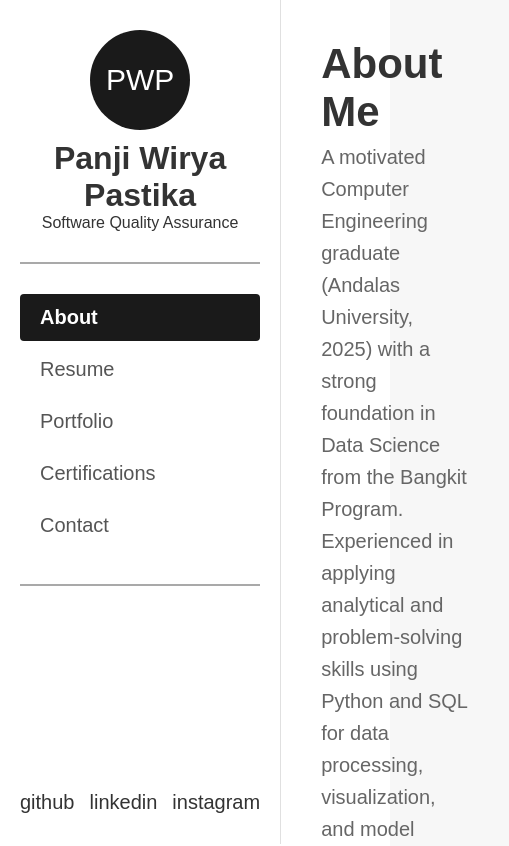
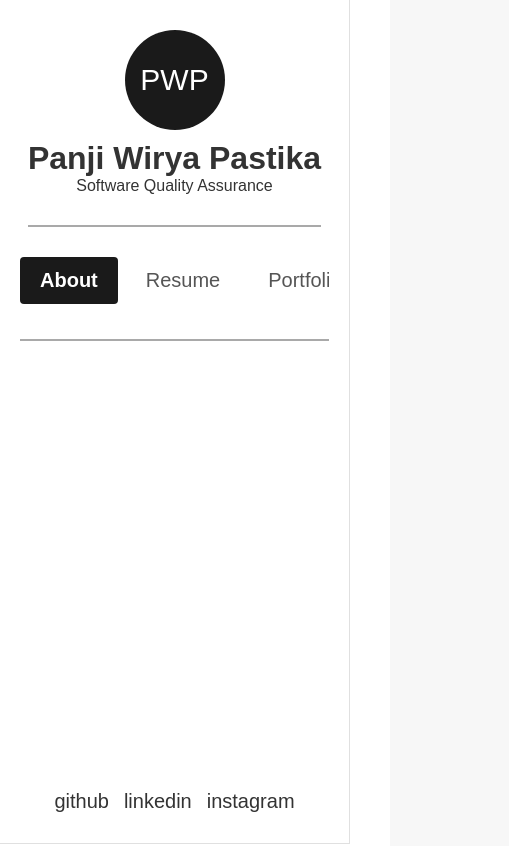
Before and after one commit to Panji824/portfolio, a React (Create React App) app: page / in a window 390 px wide. Shown: the top 846 px of the page, 509 px wide, since content can reach past the window. Built offline with nearby package versions, Linux system fonts and the light colour scheme.

Commit message:
responsive screen

```diff
--- a/src/styles/Layout.css
+++ b/src/styles/Layout.css
@@ -1,6 +1,100 @@
 /* src/styles/Layout.css */
 
 /* --- Struktur Aplikasi Utama --- */
+/* ================================================= */
+/* ATURAN RESPONSIVE: Mengubah Sidebar menjadi Navbar Atas */
+/* ================================================= */
+
+/* ATURAN 1 & 2: Tablet dan Layar Menengah (Max 1024px) */
+@media (max-width: 1024px) {
+    /* Mengurangi padding konten agar lebih lega */
+    .content-area {
+        padding: 40px 30px;
+    }
+}
+
+/* ATURAN 3: Layar Kecil / Smartphone (Max 768px) */
+@media (max-width: 768px) {
+    /* 1. Mengubah Tata Letak Utama (App Container) */
+    .app-container {
+        /* Mengubah dari tampilan samping (flex) menjadi tampilan tumpuk (column) */
+        flex-direction: column;
+        min-height: auto; /* Hapus min-height agar tidak terlalu tinggi */
+    }
+
+    /* 2. Mengubah Sidebar menjadi Navbar */
+    .header-sidebar {
+        width: 100%; /* Sidebar mengambil lebar penuh */
+        height: auto; /* Tingginya disesuaikan dengan isi */
+        position: relative; /* Hapus sticky */
+        border-right: none;
+        border-bottom: 1px solid #e0e0e0; /* Tambahkan garis pemisah horizontal */
+        padding: 20px;
+    }
+
+    /* Memastikan Profile Info tetap di atas Navbar */
+    .profile-info {
+        border-bottom: none; /* Hapus garis pemisah lama */
+        padding-bottom: 0;
+        margin-bottom: 15px; /* Kurangi jarak bawah */
+    }
+
+    /* 3. Menata Navigasi (Menu) */
+    .main-nav {
+        /* Navbar menjadi horizontal dan di bawah profil */
+        margin: 0;
+        flex-grow: 0;
+
+    }
+
+    .main-nav ul {
+        /* Mengatur menu menjadi gulir horizontal */
+        display: flex;
+        overflow-x: auto; /* Memungkinkan gulir jika menu terlalu panjang */
+        padding-bottom: 10px; /* Jarak untuk scrollbar atau ke bawah */
+    }
+
+    .main-nav li {
+        /* Item menu berjejer secara horizontal */
+        flex-shrink: 0; /* Penting: mencegah item mengecil */
+        padding: 8px 15px;
+        margin-right: 8px; /* Jarak antar item menu */
+    }
+
+    /* 4. Menata Social Links */
+    .social-links {
+        margin-top: 15px;
+        justify-content: center; /* Pusatkan tautan sosial */
+    }
+
+    /* 5. Menata Footer Sidebar */
+    .sidebar-footer {
+        padding-top: 10px;
+    }
+
+    /* Konten Utama harus menyesuaikan padding */
+    .content-area {
+        padding: 30px 20px; /* Kurangi padding untuk layar kecil */
+        max-width: 100%; /* Hapus batas lebar agar konten memakan ruang penuh */
+    }
+}
+
+/* ATURAN 4: Layar Sangat Kecil (Max 500px) */
+@media (max-width: 500px) {
+    /* Memusatkan semua teks di sidebar agar terlihat rapi */
+    .profile-info {
+        text-align: center;
+    }
+
+    /* Navigasi tetap bisa digulir, tapi jaraknya dikurangi lagi */
+    .main-nav li {
+        padding: 6px 10px;
+        font-size: 14px;
+    }
+}
+
+
+
 .app-container {
     display: flex;
     min-height: 100vh;
```
